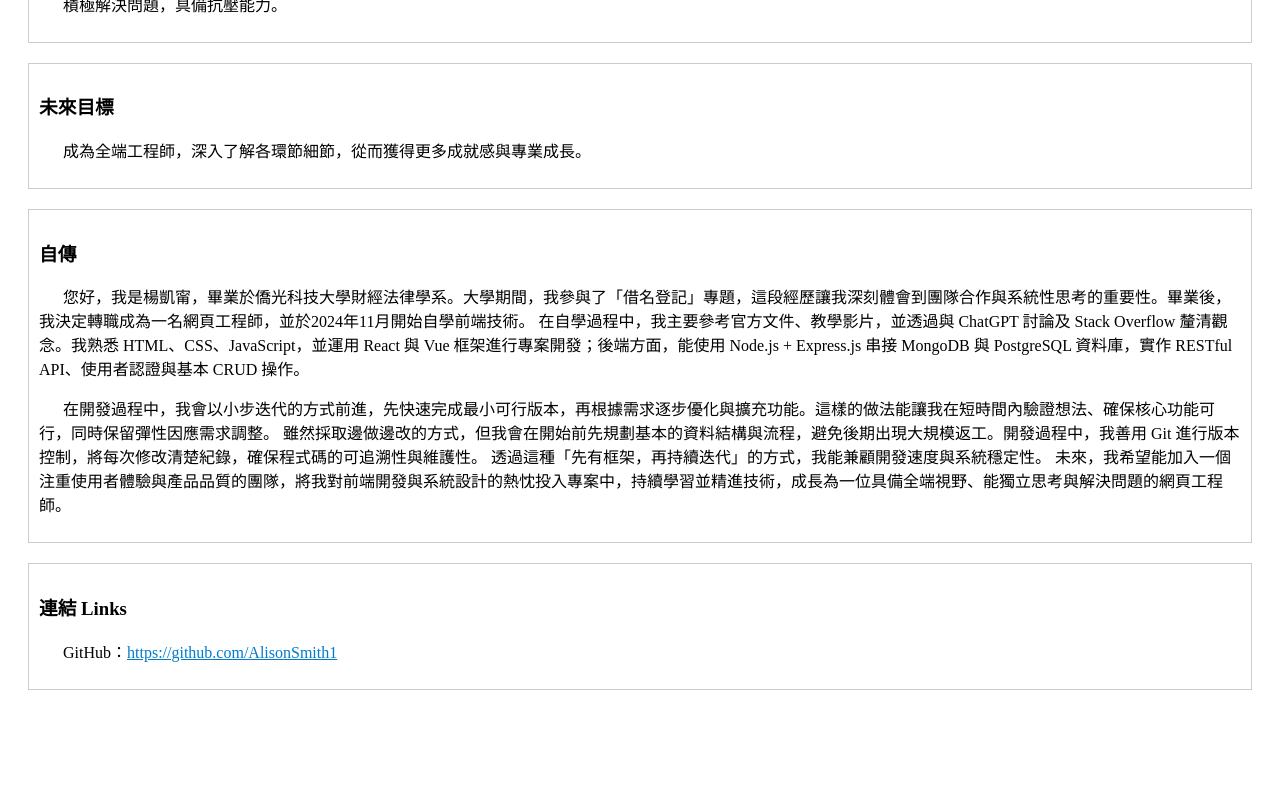
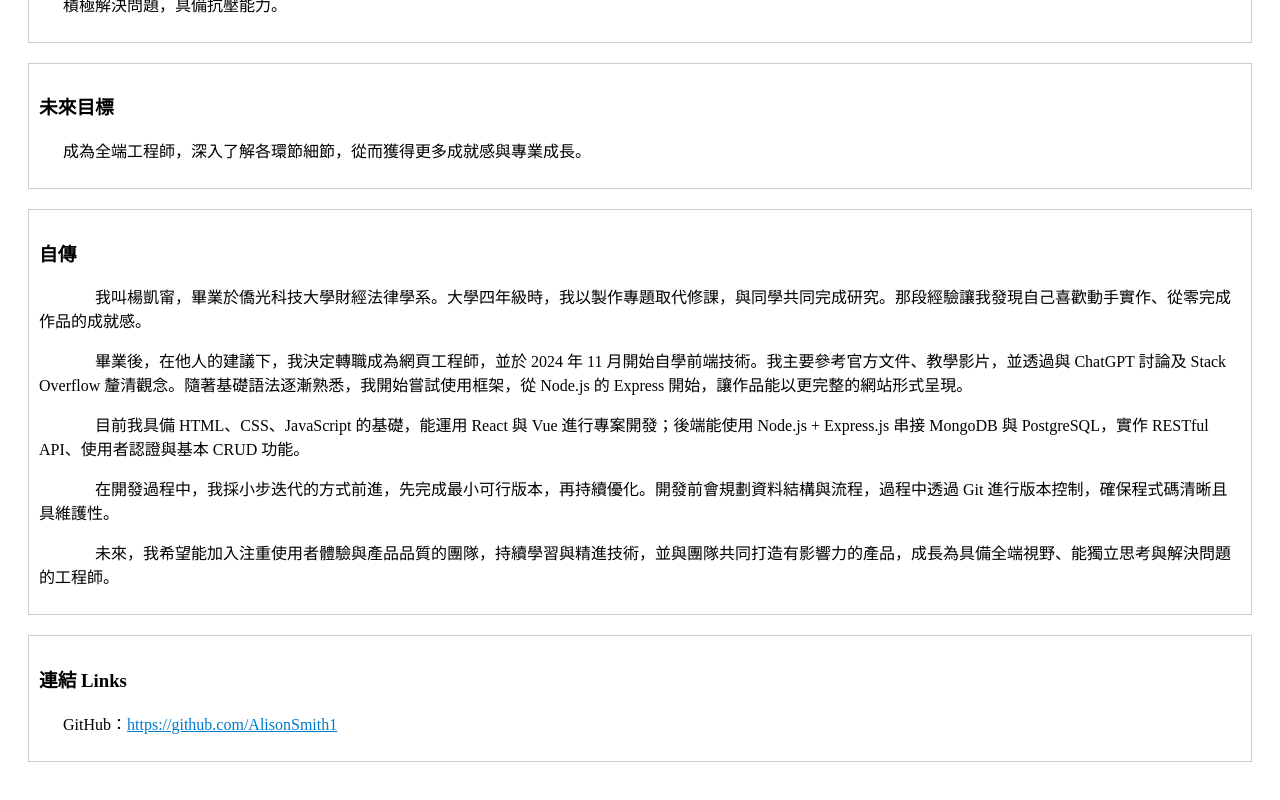
Before and after one commit to AlisonSmith1/note, a Nuxt app: page /about in a window 1280 px wide. Shown: the part 786-1586 px from the top of the page. Before the commit the page ends 1524 px from the top, so only its background shows below. Built offline with nearby package versions, Linux system fonts and the light colour scheme.

Commit message:
文字更新

```diff
--- a/layouts/default.vue
+++ b/layouts/default.vue
@@ -1,7 +1,7 @@
 <template>
   <div>
     <header style="background: #eee; padding: 10px">
-      <h1>Lana的網站</h1>
+      <h1>楊凱甯的網站</h1>
       <nav>
         <NuxtLink to="/">首頁</NuxtLink> |
         <NuxtLink to="/portfolio">作品集</NuxtLink> |
--- a/pages/about.vue
+++ b/pages/about.vue
@@ -33,19 +33,26 @@
     <section>
       <context title="自傳">
         <p>
-          您好，我是楊凱甯，畢業於僑光科技大學財經法律學系。大學期間，我參與了「借名登記」專題，這段經歷讓我深刻體會到團隊合作與系統性思考的重要性。畢業後，我決定轉職成為一名網頁工程師，並於2024年11月開始自學前端技術。
-          在自學過程中，我主要參考官方文件、教學影片，並透過與 ChatGPT 討論及
-          Stack Overflow 釐清觀念。我熟悉 HTML、CSS、JavaScript，並運用 React 與
-          Vue 框架進行專案開發；後端方面，能使用 Node.js + Express.js 串接
-          MongoDB 與 PostgreSQL 資料庫，實作 RESTful API、使用者認證與基本 CRUD
-          操作。
+          　　我叫楊凱甯，畢業於僑光科技大學財經法律學系。大學四年級時，我以製作專題取代修課，與同學共同完成研究。那段經驗讓我發現自己喜歡動手實作、從零完成作品的成就感。
         </p>
         <p>
-          在開發過程中，我會以小步迭代的方式前進，先快速完成最小可行版本，再根據需求逐步優化與擴充功能。這樣的做法能讓我在短時間內驗證想法、確保核心功能可行，同時保留彈性因應需求調整。
-          雖然採取邊做邊改的方式，但我會在開始前先規劃基本的資料結構與流程，避免後期出現大規模返工。開發過程中，我善用
-          Git 進行版本控制，將每次修改清楚紀錄，確保程式碼的可追溯性與維護性。
-          透過這種「先有框架，再持續迭代」的方式，我能兼顧開發速度與系統穩定性。
-          未來，我希望能加入一個注重使用者體驗與產品品質的團隊，將我對前端開發與系統設計的熱忱投入專案中，持續學習並精進技術，成長為一位具備全端視野、能獨立思考與解決問題的網頁工程師。
+          　　畢業後，在他人的建議下，我決定轉職成為網頁工程師，並於 2024 年 11
+          月開始自學前端技術。我主要參考官方文件、教學影片，並透過與 ChatGPT
+          討論及 Stack Overflow
+          釐清觀念。隨著基礎語法逐漸熟悉，我開始嘗試使用框架，從 Node.js 的
+          Express 開始，讓作品能以更完整的網站形式呈現。
+        </p>
+        <p>
+          　　目前我具備 HTML、CSS、JavaScript 的基礎，能運用 React 與 Vue
+          進行專案開發；後端能使用 Node.js + Express.js 串接 MongoDB 與
+          PostgreSQL，實作 RESTful API、使用者認證與基本 CRUD 功能。
+        </p>
+        <p>
+          　　在開發過程中，我採小步迭代的方式前進，先完成最小可行版本，再持續優化。開發前會規劃資料結構與流程，過程中透過
+          Git 進行版本控制，確保程式碼清晰且具維護性。
+        </p>
+        <p>
+          　　未來，我希望能加入注重使用者體驗與產品品質的團隊，持續學習與精進技術，並與團隊共同打造有影響力的產品，成長為具備全端視野、能獨立思考與解決問題的工程師。
         </p>
       </context>
     </section>
@@ -67,7 +74,7 @@
 
 <script setup>
 useHead({
-  title: "關於我 | Lana 小網站",
+  title: "關於我 | 楊凱甯 小網站",
   meta: [{ name: "description", content: "介紹本站作者與背景" }],
 });
 </script>
--- a/pages/index.vue
+++ b/pages/index.vue
@@ -5,7 +5,6 @@
     <section>
       <p>嗨，我是楊凱甯</p>
       <p>一位轉職中的網頁開發學習者，熱愛動手實作與深入理解技術。</p>
-      <p>目前專注於學習 Vue、Nuxt 與後端技術，目標成為全端工程師。</p>
     </section>
     <section>
       <Context title="技能與技術">
@@ -64,7 +63,7 @@
 
 <script setup>
 useHead({
-  title: "首頁 | Lana 的練習網站",
+  title: "首頁 | 楊凱甯 的練習網站",
   meta: [{ name: "description", content: "這是用 Nuxt 建立的首頁範例" }],
 });
 </script>
```
